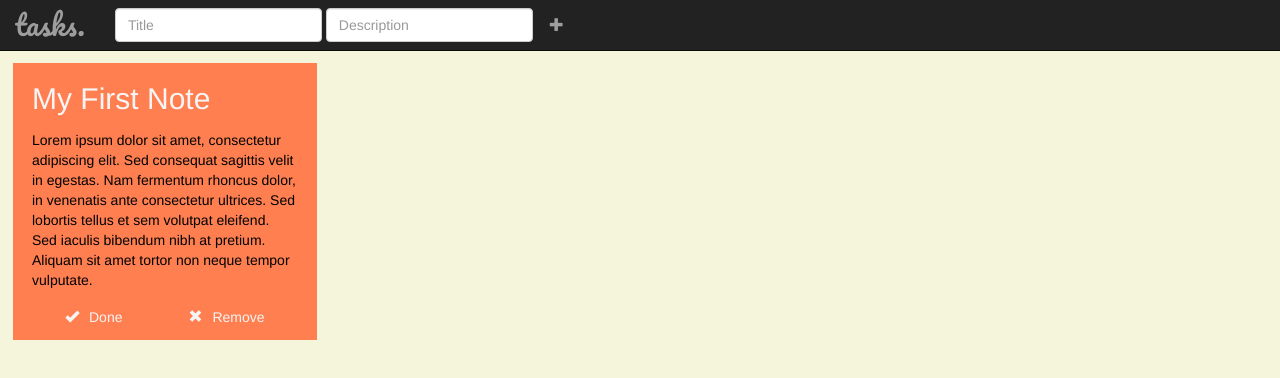
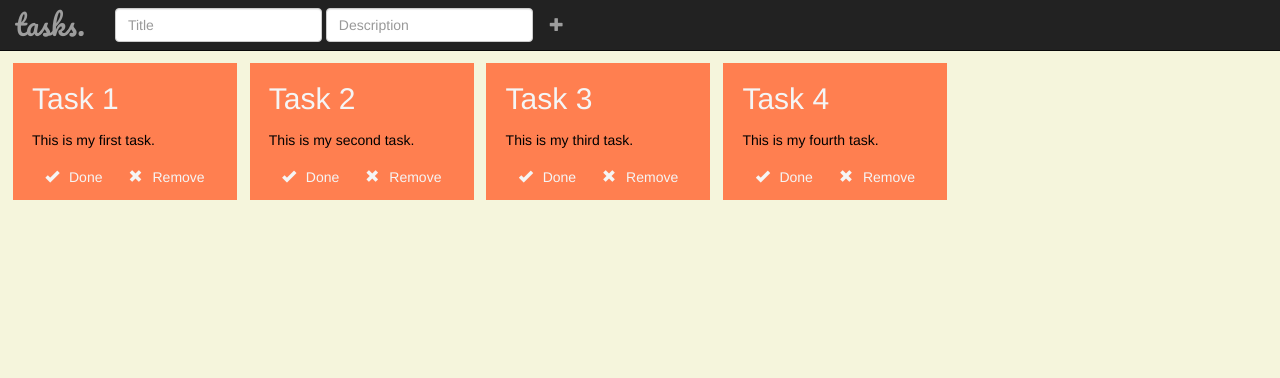
Before and after one commit to vipop/todo-list, a plain HTML site: page index.html in a window 1280 px wide. Drawn offline with nearby package versions, Linux system fonts and the light colour scheme.

Commit message:
add notes controller

```diff
--- a/index.html
+++ b/index.html
@@ -1,5 +1,5 @@
 <!DOCTYPE HTML>
-<html>
+<html ng-app="notes">
     <head>
         <title>ToDo-List</title>
         <meta content="utf-8">
@@ -20,8 +20,11 @@
 
         <!-- External Google Font -->
         <link href="https://fonts.googleapis.com/css?family=Pacifico" rel="stylesheet">
+
+        <script src="notes.js"></script>
+
     </head>
-    <body>
+    <body id="notes" style="height: 100%" ng-controller="notesController">
         <!-- Navigation -->
         <nav class="navbar navbar-inverse navbar-fixed-top">
             <div class="container-fluid">
@@ -35,34 +38,20 @@
                 </div>
 
                 <div class="collapse navbar-collapse" id="myNavbar">
-                    <form class="navbar-form navbar-left">
+                    <section class="navbar-form navbar-left">
                         <div class="form-group">
                             <input type="text" class="form-control" placeholder="Title">
                             <input type="text" class="form-control" placeholder="Description">
                         </div>
-                        <button type="submit" class="btn btn-link"><span class="glyphicon glyphicon-plus"></span></button>
-                    </form>
+                        <button class="btn btn-link" ng-click="addNote()"><span class="glyphicon glyphicon-plus"></span></button>
+                    </section>
                 </div>
             </div>
         </nav>
-        <div id="application" ng-app="">
-            <section class="note">
-                <h2 class="note-title">My First Note</h2>
-                <p class="note-body">
-                    Lorem ipsum dolor sit amet, consectetur adipiscing elit.
-                    Sed consequat sagittis velit in egestas. Nam fermentum
-                    rhoncus dolor, in venenatis ante consectetur ultrices. Sed
-                    lobortis tellus et sem volutpat eleifend. Sed iaculis
-                    bibendum nibh at pretium. Aliquam sit amet tortor non
-                    neque tempor vulputate.
-                </p>
-                <section id="note-buttons">
-                    <button type="submit" class="btn btn-link" onclick="checkTask()"><span class="glyphicon glyphicon-ok"></span><span class="note-btn">Done</span></button>
-                    <button type="submit" class="btn btn-link"><span class="glyphicon glyphicon-remove"></span><span class="note-btn">Remove</span></button>
-                </section>
-            </section>
+        <div id="upload">
+            <span class="glyphicon glyphicon-upload" style="font-size: 56pt; margin-bottom: 10px;"></span><br />Drag and drop your notes here.
         </div>
-        <script src="tasks.json"></script>
+        <div ng-include="'note.html'" class="note" ng-repeat="todo in todos"></div>
         <script src="todo.js"></script>
     </body>
 </html>
--- /dev/null
+++ b/note.html
@@ -0,0 +1,8 @@
+<h2 class="note-title">{{todo.task}}</h2>
+<p class="note-body">
+	{{todo.description}}
+</p>
+<section id="note-buttons">
+	<button type="submit" class="btn btn-link" onclick="checkTask()"><span class="glyphicon glyphicon-ok"></span><span class="note-btn">Done</span></button>
+	<button type="submit" class="btn btn-link" ng-click="removeNote(this)"><span class="glyphicon glyphicon-remove"></span><span class="note-btn">Remove</span></button>
+</section>
--- /dev/null
+++ b/notes.js
@@ -0,0 +1,35 @@
+var notes = angular.module("notes", []);
+
+notes.controller("notesController", function($scope, $http){
+	var i;
+	$scope.todos = [];
+	$http.get('tasks.json')
+       .then(function(res){
+		   var data = res.data;
+		   	console.log(data);
+		   	for (i = 0; i < data.todo.length; i++) {
+ 	  			$scope.todos.push(data.todo[i]);
+ 	  		}
+        });
+	$scope.addNote = function() {
+		$scope.todos.push({"task":"New Note", "complete":"false", "description":"Hello Hello Hello"});
+	}
+	var upload = document.getElementById("upload");
+	document.getElementsByTagName("body")[0].removeAttribute("style");
+	document.getElementsByTagName("body")[0].removeChild(upload);
+});
+
+function getJSON(url, callback) {
+	var xhr = new XMLHttpRequest();
+	xhr.open("get", url, true);
+	xhr.responseType = "json";
+	xhr.onload = function() {
+	  var status = xhr.status;
+	  if (status == 200) {
+		callback(null, xhr.response);
+	  } else {
+		callback(status);
+	  }
+	};
+	xhr.send();
+};
--- a/style.css
+++ b/style.css
@@ -3,11 +3,28 @@ html {
 	background-color: beige;
 }
 
-#application {
+body {
 	background-color: beige;
-	margin-top: 50px;
+	padding-top: 50px;
 	display: flex;
 	flex-wrap: wrap;
+	width: 100%;
+}
+
+#upload {
+	width: 100%;
+	text-align: center;
+	font-size: 21pt;
+	color: gray;
+	font-family: 'Pacifico', cursive;
+}
+
+#notes {
+	background-color: beige;
+	padding-top: 50px;
+	display: flex;
+	flex-wrap: wrap;
+	width: 100%;
 }
 
 #brand-name {
@@ -28,6 +45,7 @@ html {
 	padding: 1.5%;
 	padding-bottom: 0.5%;
 	max-width: 23.75%;
+	min-width: 200px;
 }
 
 #note-buttons {
--- a/tasks.json
+++ b/tasks.json
@@ -1,9 +1,24 @@
 {
 	"todo":[
 			{
-				"task": "titleoftask",
+				"task": "Task 1",
 				"complete": "false",
-				"description": "description of the task"
+				"description": "This is my first task."
+			},
+			{
+				"task": "Task 2",
+				"complete": "false",
+				"description": "This is my second task."
+			},
+			{
+				"task": "Task 3",
+				"complete": "false",
+				"description": "This is my third task."
+			},
+			{
+				"task": "Task 4",
+				"complete": "false",
+				"description": "This is my fourth task."
 			}
 		]
 }
--- a/todo.js
+++ b/todo.js
@@ -1,15 +1,15 @@
-var tasks = "";
+var data = "";
 
 window.onload = function() {
-	var file = 'tasks.json';
-	var r = new FileReader();
-	r.onload = receivedFile();
-	r.readAsText(file);
-
-	console.log(tasks.todo[0].task);
+	//console.log(tasks.todo[0].task);
+	document.getElementsByTagName("body")[0].style.display = "flex";
+	document.getElementsByTagName("body")[0].style["align-items"] = "center";
 }
 
-function receivedFile() {
-	var text = e.target.result;
-	tasks = JSON.parse();
+function addNote() {
+	var notes = document.getElementById("notes");
+	var newNote = document.createElement("div");
+	newNote.setAttribute("ng-include","'note.html'");
+	newNote.setAttribute("class","note");
+	notes.appendChild(newNote);
 }
```
